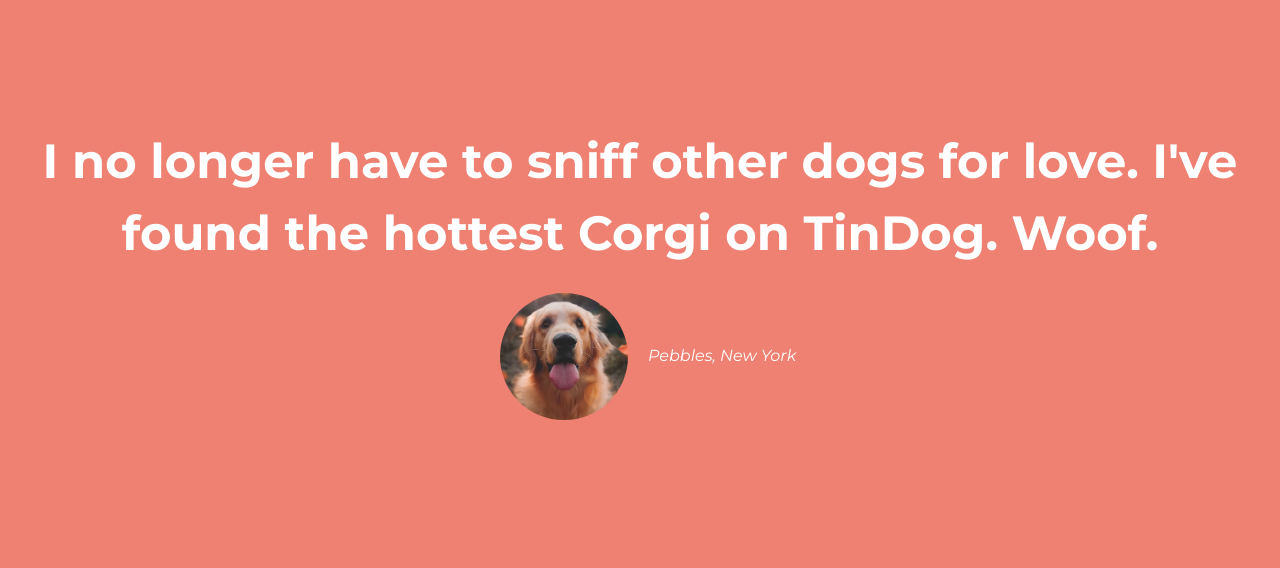
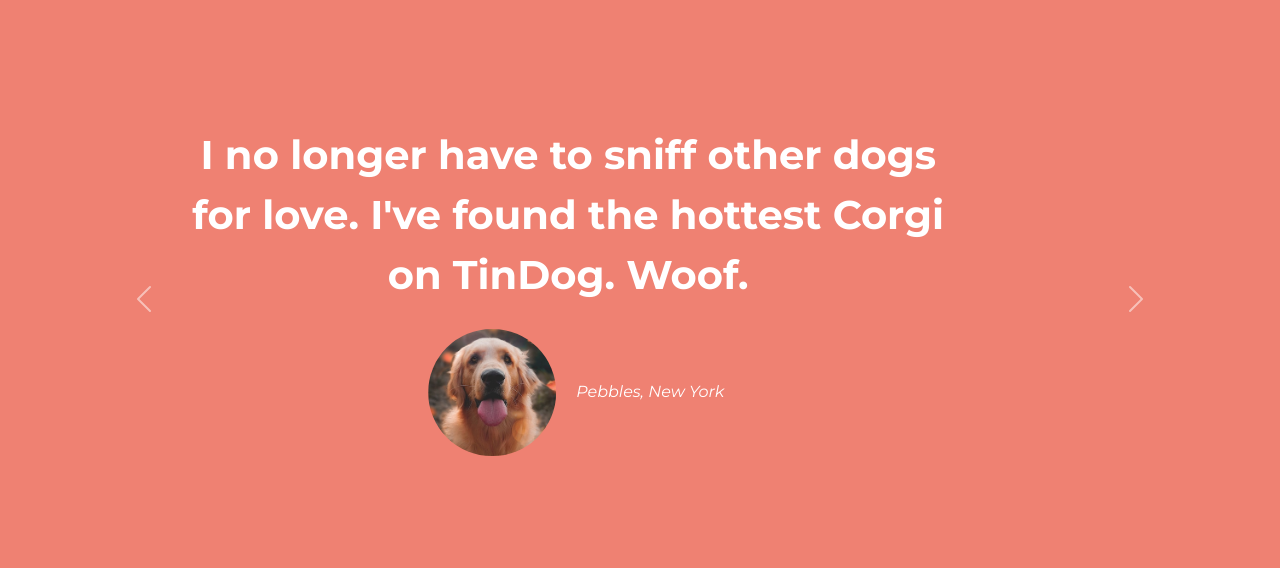
Before and after one commit to o-ponchik/tindog, a plain HTML site: page index.html in a window 1280 px wide. Shown: the part 1220-1788 px from the top of the page. Drawn offline with nearby package versions, Linux system fonts and the light colour scheme.

Commit message:
added_and_customised_curousel

```diff
--- a/css/styles.css
+++ b/css/styles.css
@@ -75,9 +75,10 @@
 
 #testimonials h2 {
   font-family: "Montserrat", sans-serif;
-  font-size: 3rem;
+  font-size: 2.5rem;
   line-height: 1.5;
   font-weight: bold;
+  padding: 0 20%;
 }
 
 .testimonial-image {
@@ -92,3 +93,12 @@
 .press-logo {
   width: 15%;
 }
+
+#carouselExampleControls {
+  margin: auto 12%;
+}
+
+/* .testimonials-item {
+  width: 75%;
+  margin: 0 auto;
+} */
--- a/index.html
+++ b/index.html
@@ -131,7 +131,62 @@
     <!-- Testimonials -->
 
     <section id="testimonials" class="container-fluid text-center text-white">
-      <h2>
+      <div
+        id="testimonial-carousel"
+        class="carousel slide"
+        data-bs-ride="carousel"
+      >
+        <div class="carousel-inner">
+          <div class="carousel-item active">
+            <h2 class="testimonial-text">
+              I no longer have to sniff other dogs for love. I've found the
+              hottest Corgi on TinDog. Woof.
+            </h2>
+            <img
+              src="images/dog-img.jpg"
+              class="testimonial-image m-3"
+              alt="dog-profile"
+            />
+            <em>Pebbles, New York</em>
+          </div>
+
+          <div class="carousel-item">
+            <h2 class="testimonial-text">
+              My dog used to be so lonely, but with TinDog's help, they've found
+              the love of their life. I think.
+            </h2>
+            <img
+              src="images/lady-img.jpg"
+              class="testimonial-image m-3"
+              alt="lady-profile"
+            />
+            <em>Beverly, Illinois</em>
+          </div>
+        </div>
+
+        <button
+          class="carousel-control-prev ms-5"
+          type="button"
+          data-bs-target="#testimonial-carousel"
+          data-bs-slide="prev"
+        >
+          <span class="carousel-control-prev-icon" aria-hidden="true"></span>
+          <span class="visually-hidden">Previous</span>
+        </button>
+        <button
+          class="carousel-control-next me-5"
+          type="button"
+          data-bs-target="#testimonial-carousel"
+          data-bs-slide="next"
+        >
+          <span class="carousel-control-next-icon" aria-hidden="true"></span>
+          <span class="visually-hidden">Next</span>
+        </button>
+      </div>
+    </section>
+
+    <!-- <section id="testimonials" class="container-fluid text-center text-white"> -->
+    <!-- <h2>
         I no longer have to sniff other dogs for love. I've found the hottest
         Corgi on TinDog. Woof.
       </h2>
@@ -142,10 +197,17 @@
       />
       <em>Pebbles, New York</em>
 
-      <!-- <h2 class="testimonial-text">My dog used to be so lonely, but with TinDog's help, they've found the love of their life. I think.</h2>
-    <img class="testimonial-image" src="images/lady-img.jpg" alt="lady-profile">
-    <em>Beverly, Illinois</em> -->
-    </section>
+      <h2 class="testimonial-text">
+        My dog used to be so lonely, but with TinDog's help, they've found the
+        love of their life. I think.
+      </h2>
+      <img
+        class="testimonial-image"
+        src="images/lady-img.jpg"
+        alt="lady-profile"
+      />
+      <em>Beverly, Illinois</em> -->
+    <!-- </section> -->
 
     <!-- Press -->
 
```
